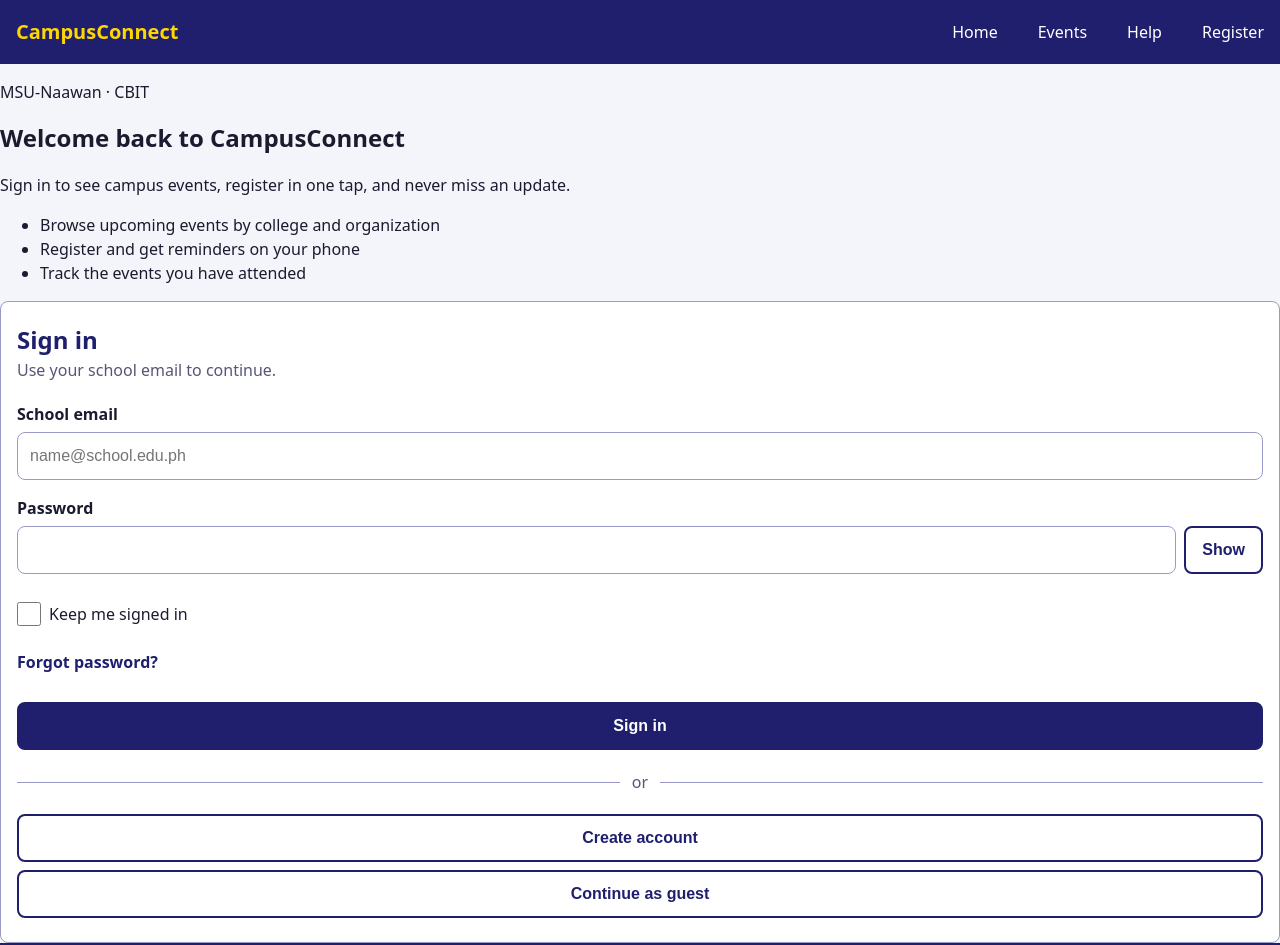
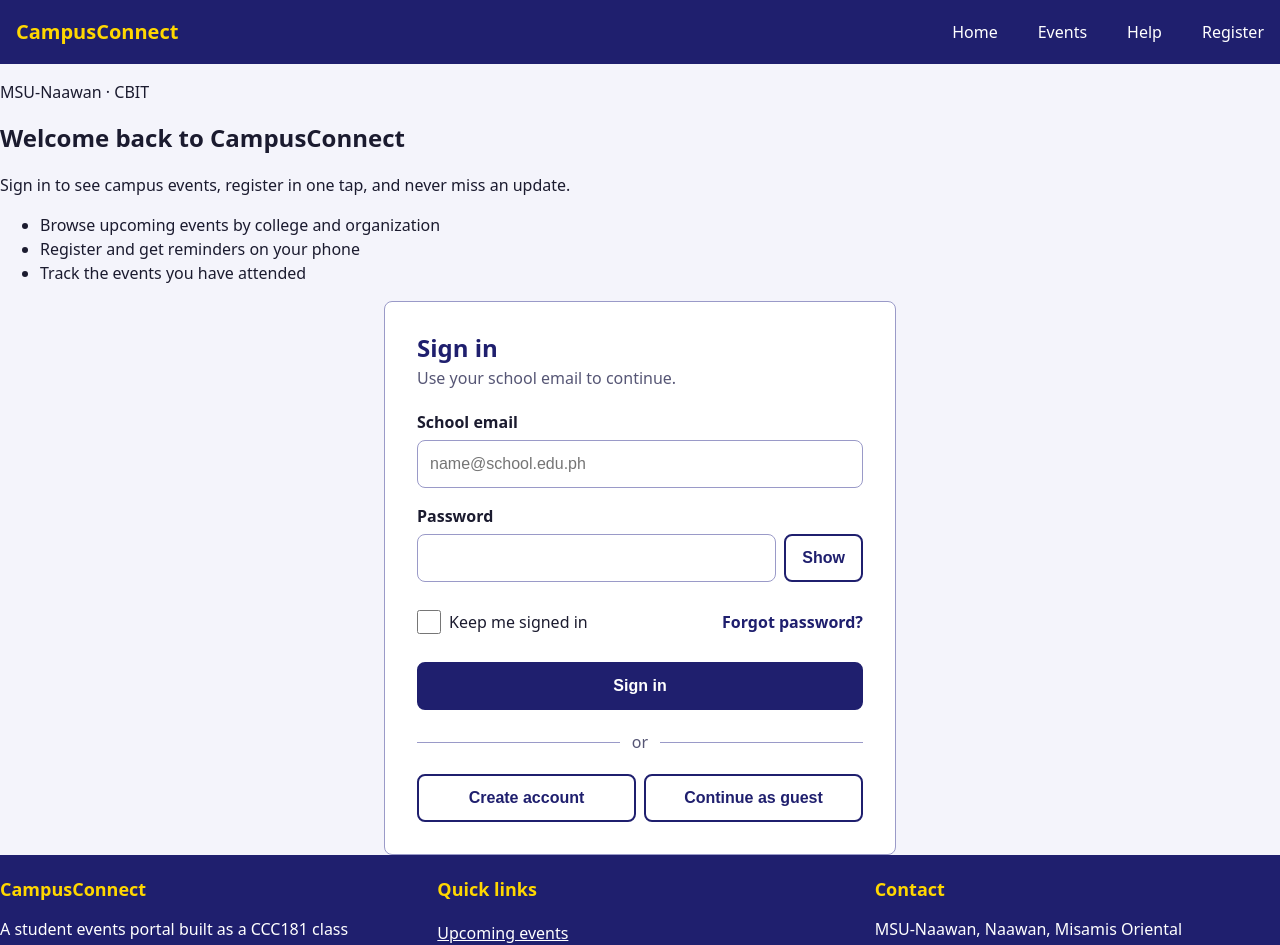
Before and after one commit to kenestrada-hub/CCC181-week10-group10, a React (Vite) app in the folder ccc181-week10-login-starter/: page / in a window 1280 px wide. Shown: the top 945 px of the page. Built offline with nearby package versions, Linux system fonts and the light colour scheme.

Commit message:
form: checkbox row and buttons side by side from 768px

```diff
--- a/ccc181-week10-login-starter/src/styles/form.css
+++ b/ccc181-week10-login-starter/src/styles/form.css
@@ -268,6 +268,24 @@
         .alt-actions          flex-direction: row   (two buttons SIDE BY SIDE)
    -------------------------------------------------------------------- */
 
+@media (min-width: 768px) {
+  .login-card {
+    max-width: 32rem;
+    margin-inline: auto;
+    padding: 2rem;
+  }
+
+  .form-options {
+    flex-direction: row;
+    justify-content: space-between;
+    align-items: center;
+  }
+
+  .alt-actions {
+    flex-direction: row;
+  }
+}
+
 
 
 
```
